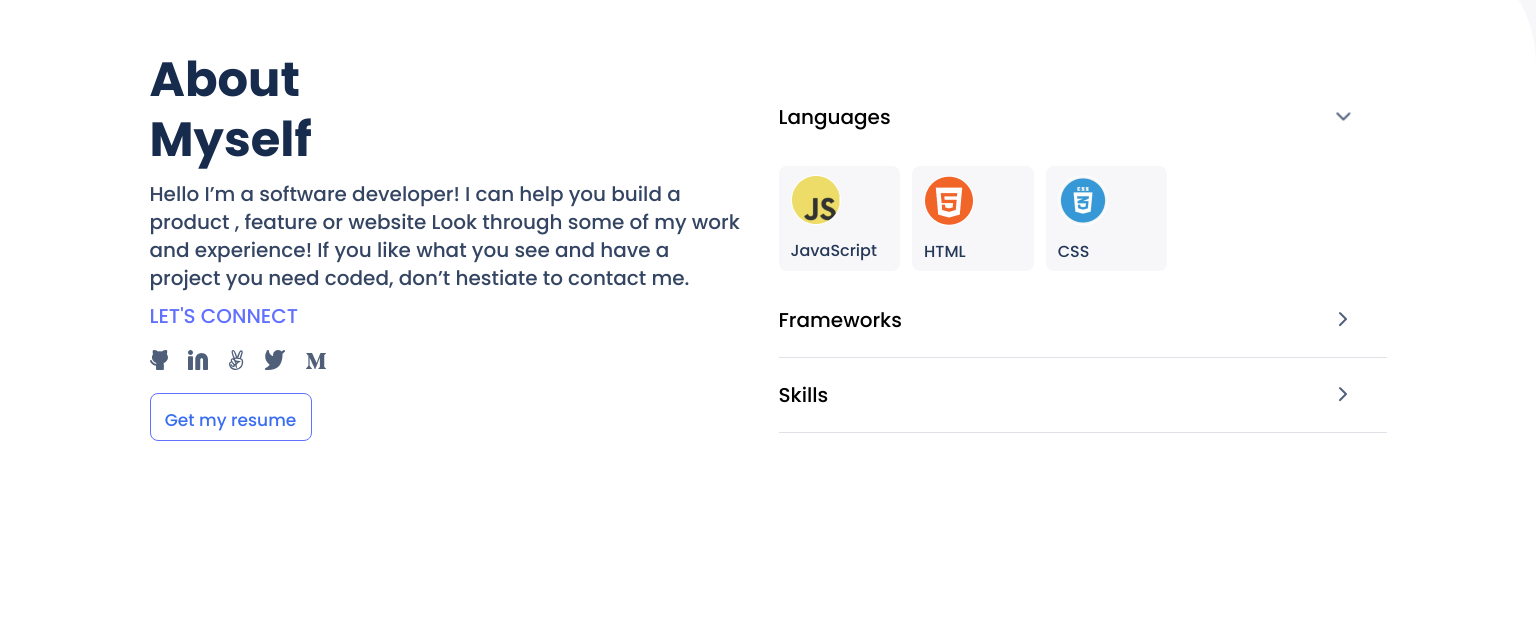
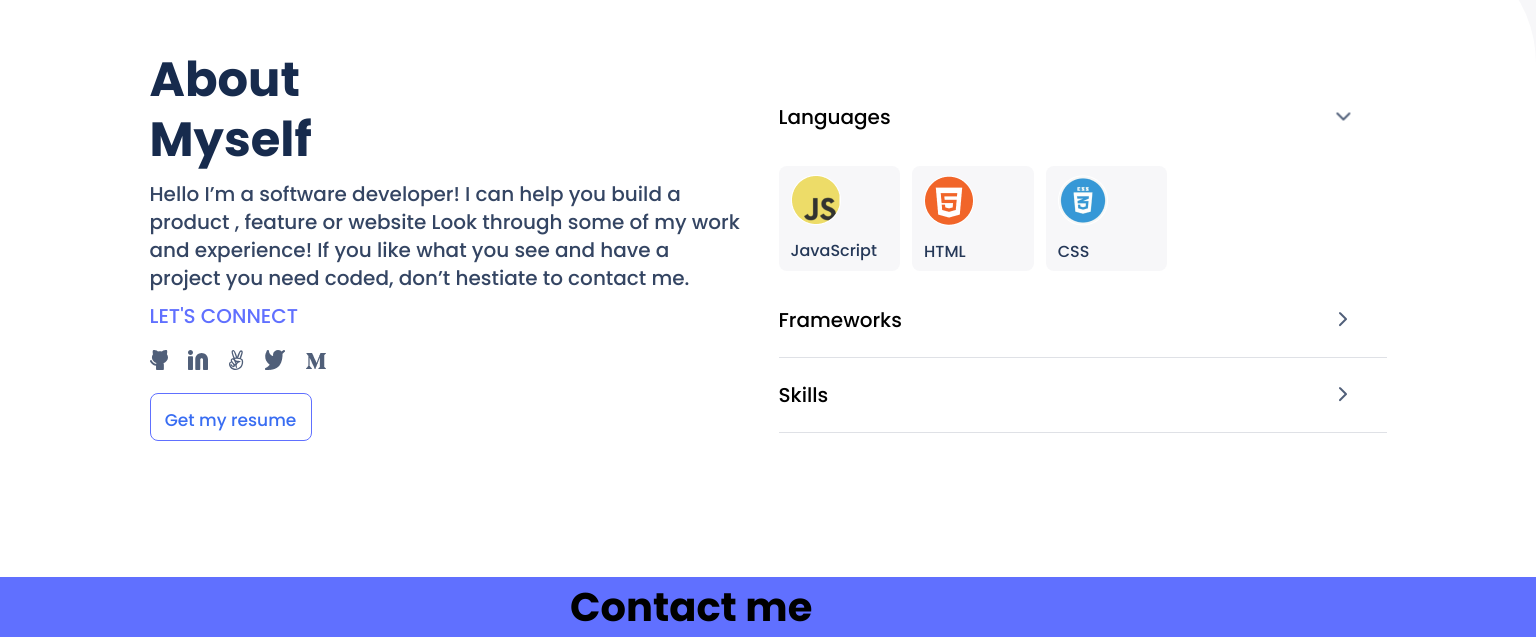
Before and after one commit to jugosack/Portfolio_Setup_And_Mobile_First, a website: page index.html in a window 1536 px wide. Shown: the part 3486-4123 px from the top of the page. Before the commit the page ends 4063 px from the top, so only its background shows below. Drawn offline with Linux system fonts and the light colour scheme.

Commit message:
update contact page background and image

```diff
--- a/index.html
+++ b/index.html
@@ -375,6 +375,7 @@
 
   </div>
  <footer class="contact-page">
+  <h2 class="contactme">Contact me</h2>
         <form action="">
 
         </form>
--- a/style.css
+++ b/style.css
@@ -886,5 +886,33 @@ body {
     background-image: url('./img/contact--mobile.png');
     width: 100%;
     height: 100%;
+    background-size: 100%;
+    background-color: #6070ff;
+  background-repeat: no-repeat;
+  }
+
+  .contactme{
+    /* Primary Text
+    /*Primary Text */
+
+
+    width: 90%;
+    font-weight: 700;
+    font-size: 40px;
+    margin-bottom: -1%;
+    text-align: center;
+
+  /* Header / 2
+  /* Header / 2
+  font-family: 'Poppins';
+  font-style: normal;
+  font-weight: 700;
+  font-size: 40px;
+  line-height: 52px;
+
+
+  color: #FFFFFF;
+  }
+  */
   }
 }
```
